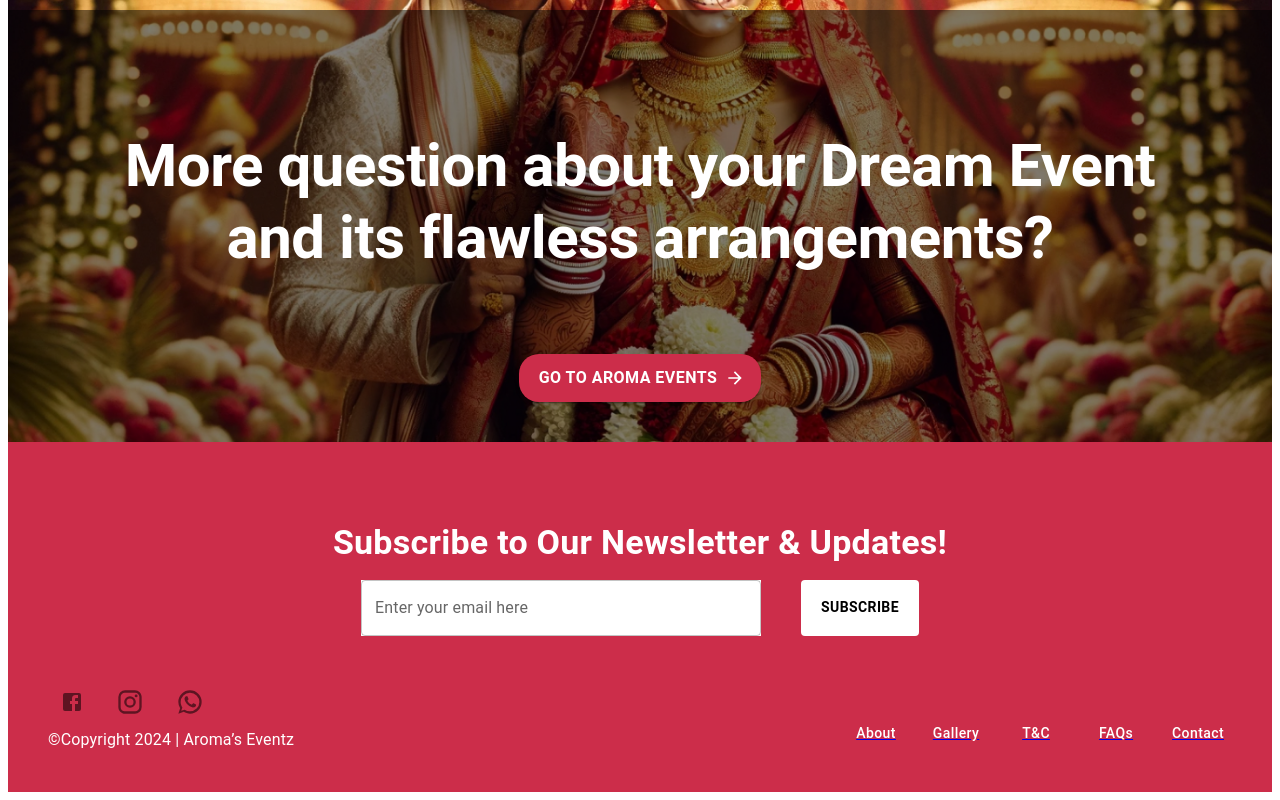
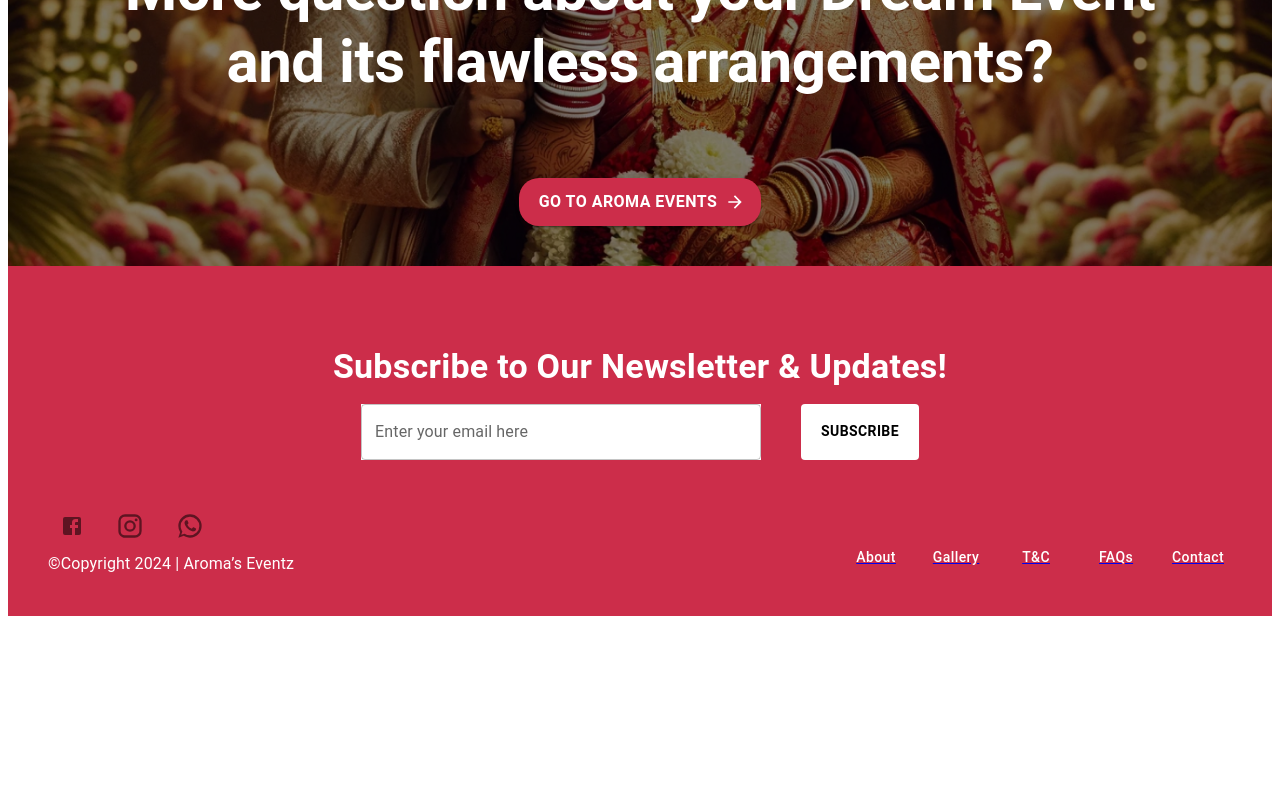
Before and after one commit to Ilanraws100/weddings, a Next.js app: page / in a window 1280 px wide. Shown: the part 4651-5451 px from the top of the page. After the commit the page ends 5275 px from the top, so only its background shows below. Built offline with nearby package versions, Linux system fonts and the light colour scheme; a web font is replaced by a local one.

Commit message:
footer links

```diff
--- a/app/page.js
+++ b/app/page.js
@@ -22,7 +22,7 @@ export default function Home() {
           style={{
             position: "relative",
             width: "100%",
-            height: "110vh",
+            height: "55vw",
             display: "flex",
             color: "white",
           }}
--- a/components/footer.jsx
+++ b/components/footer.jsx
@@ -43,15 +43,29 @@ export default function FooterSection() {
       >
         <Stack>
           <Stack direction="row" alignItems="center" spacing={1}>
-            <IconButton aria-label="delete" size="large">
+            <Link
+              href={
+                "https://www.facebook.com/profile.php?id=100090292629394&mibextid=ZbWKwL"
+              }
+            >
+              <IconButton aria-label="facebook" size="large">
                 <FacebookIcon />
               </IconButton>
-            <IconButton aria-label="delete" size="large">
+            </Link>
+            <Link
+              href={
+                "https://www.instagram.com/aroma_caterer_and_decorators/?igsh=ZHY0ZjZlMDZtenA%3D"
+              }
+            >
+              <IconButton aria-label="instagram" size="large">
                 <InstagramIcon fontSize="inherit" />
               </IconButton>
-            <IconButton aria-label="delete" size="large">
+            </Link>
+            <Link href={"https://wa.me/+918013572929"}>
+              <IconButton aria-label="whatsapp" size="large">
                 <WhatsAppIcon fontSize="inherit" />
               </IconButton>
+            </Link>
           </Stack>
           <Typography>©Copyright 2024 | Aroma’s Eventz </Typography>
         </Stack>
```
Also changed, not shown: app/contact/page.js (added, +7 -0 lines). Lines whose indentation alone changed are shown as unchanged.
